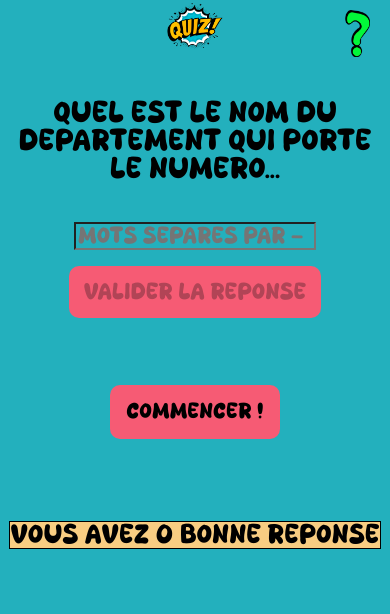
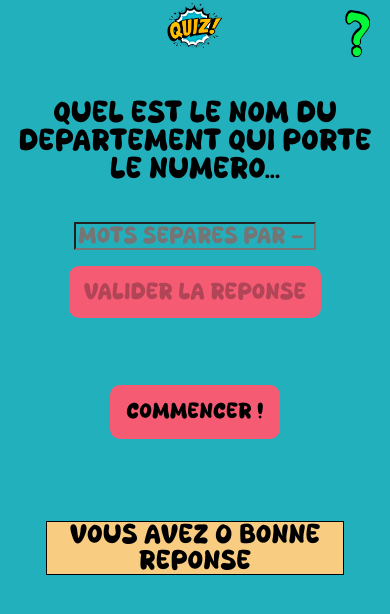
Before and after one commit to Christelle-Legros/-departments, a React (Create React App) app: page /byname in a window 390 px wide. Shown: the top 614 px of the page. Built offline with nearby package versions, Linux system fonts and the light colour scheme; no server answers.

Commit message:
Modif responsive

```diff
--- a/src/styles/_quizByName.scss
+++ b/src/styles/_quizByName.scss
@@ -34,6 +34,13 @@
     border: 1px solid;
     background-color: #f8cd82;
     margin-top: 2em;
+    text-align: center;
+    margin-left: auto;
+    margin-right: auto;
+
+    @media screen and (max-width: 768px) {
+      max-width: 80%;
+    }
   }
 
   &__answerContainer {
--- a/src/styles/_quizByNumber.scss
+++ b/src/styles/_quizByNumber.scss
@@ -35,9 +35,12 @@
     background-color: #f8cd82;
     margin-top: 2em;
     text-align: center;
-    max-width: 80%;
     margin-left: auto;
     margin-right: auto;
+
+    @media screen and (max-width: 768px) {
+      max-width: 80%;
+    }
   }
 
   &__answerContainer {
--- a/src/styles/styles.css
+++ b/src/styles/styles.css
@@ -55,9 +55,13 @@ button:hover {
   background-color: #f8cd82;
   margin-top: 2em;
   text-align: center;
-  max-width: 80%;
   margin-left: auto;
   margin-right: auto;
+}
+@media screen and (max-width: 768px) {
+  .quizByNumber_container__nbGoodAnswers {
+    max-width: 80%;
+  }
 }
 .quizByNumber_container__answerContainer {
   display: flex;
@@ -137,6 +141,14 @@ button:hover {
   border: 1px solid;
   background-color: #f8cd82;
   margin-top: 2em;
+  text-align: center;
+  margin-left: auto;
+  margin-right: auto;
+}
+@media screen and (max-width: 768px) {
+  .quizByName_container__nbGoodAnswers {
+    max-width: 80%;
+  }
 }
 .quizByName_container__answerContainer {
   display: flex;
```
Also changed, not shown: 1 other file (tests, documents, lock files or other folders).
